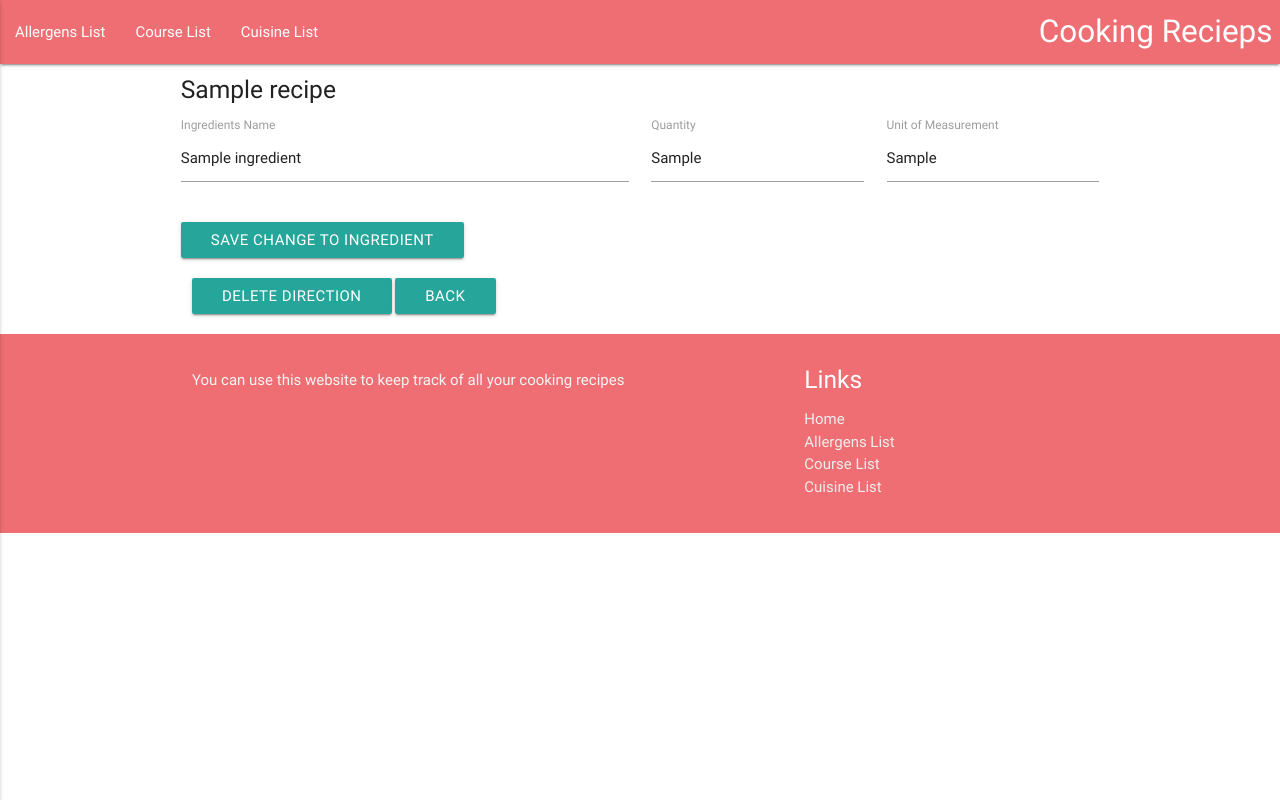
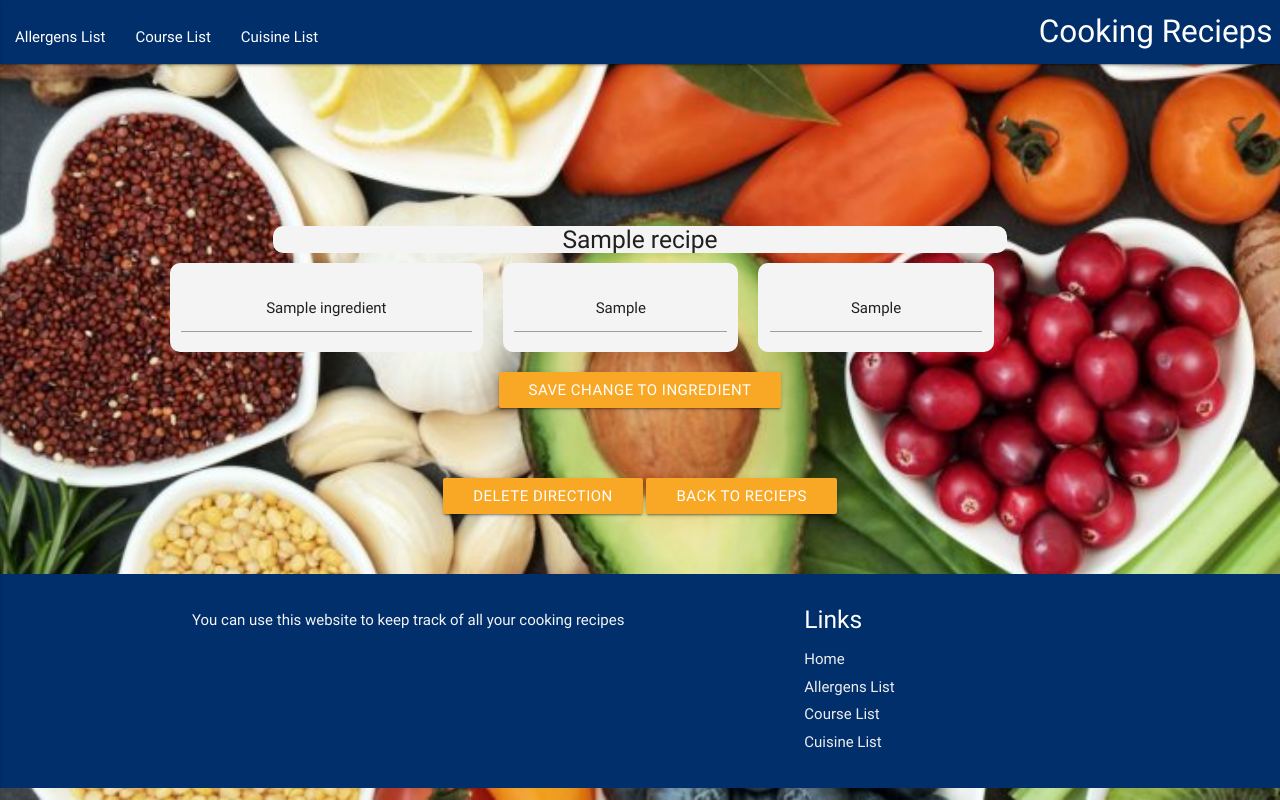
Before and after one commit to GarethMellon/data-centric-project, a Flask app: page /ingredients/1/1/ in a window 1280 px wide. Run offline with Flask 2, Linux system fonts and the light colour scheme; tables that the repository leaves empty hold one stand-in row (values such as "Sample post").

Commit message:
added CSS work to all pages

```diff
--- a/static/css/style.css
+++ b/static/css/style.css
@@ -2,8 +2,121 @@
     display: flex;
     min-height: 100vh;
     flex-direction: column;
+    background-image: url('/static/background/food_image.jpg');
+    background-repeat: no-repeat;
+    background-size: cover
   }
 
   main {
     flex: 1 0 auto;
   }
+
+  /* home page */
+
+  nav,
+  footer,
+  .page-footer {
+    background-color: #002f6c;
+  }
+
+  .container-position {
+    margin-top: 150px;
+  }
+
+  .collapsible-background,
+  textarea,
+  input {
+    background-color: #f4f4f4;
+  }
+
+  .sub-footer {
+    text-align: center;
+  }
+
+  /* button styles */
+
+  .btn {
+    background-color: #f9a825;
+  }
+
+  .icon-color {
+    color: #f9a825;
+  }
+
+  .icon-color:hover {
+    transition: .2s ease-out;
+    color: #26a69a;
+
+  }
+
+
+  .btn-recipe {
+    float: right;
+  }
+
+  .btn-new-recipe {
+    text-align: center;
+    width: 300px;
+  }
+
+  /* general headings colours*/
+
+  .collection-header-sub,
+  .collection-item-sub {
+    background-color: #f4f4f4;
+    text-align: center;
+    width: 80%;
+    border-radius: 10px;
+    margin: auto;
+    margin-top: 5px;
+  }
+
+  li {
+    margin: auto;
+    margin-top: 5px;
+  }
+
+
+
+  /* sub forms */
+
+  form {
+    text-align: center;
+    margin-bottom: 50px;
+  }
+
+  textarea {
+    width: 80%;
+    text-align: left;
+  }
+
+  label {
+    visibility: hidden;
+  }
+
+  .ingredients_text {
+    background-color: #f4f4f4;
+    text-align: center;
+    border-radius: 10px;
+  }
+
+  textarea {
+    height: 150px
+  }
+
+  ul,
+  .collection {
+    border: 0px
+  }
+
+  .selector,
+  .select-wrapper {
+    background: #f4f4f4;
+  }
+
+  .ingredient {
+    background: #f4f4f4;
+    border-radius: 10px;
+    margin: 0 20px 0 20px;
+    width: 30%;
+  }
--- a/templates/allergens_list.html
+++ b/templates/allergens_list.html
@@ -11,7 +11,7 @@
                             <div class="collapsible-header"><i class="material-icons">settings_ethernet</i>Allergens List</div>
                             {% for row in allergens_list_data %}
                             <div class="collapsible-body"><span>{{ row.allergens_list_name }} </span>
-                                <a href="{{ url_for('delete_allergens_list', allergens_list_ID = row.allergens_list_ID) }}" class="secondary-content"><i class = "material-icons">delete</i></a>
+                                <a href="{{ url_for('delete_allergens_list', allergens_list_ID = row.allergens_list_ID) }}" class="secondary-content"><i class = "material-icons icon-color">delete</i></a>
                             </div>
                             {% endfor %}
                         </li>
@@ -32,8 +32,8 @@
             </div>
 
             <div class="col s12">
-                <div class="row">
-                    <a href="{{url_for('index')}}" class="btn">Back to Homepage</a>
+                <div class="row sub-footer">
+                    <a href="{{url_for('index')}}" class="btn">Back to Recieps</a>
                 </div>
             </div>
         </div>
--- a/templates/base.html
+++ b/templates/base.html
@@ -40,7 +40,15 @@
         <li>{{ message }}</li>
         {% endfor %}
     </ul>
-    {% endif %} {% endwith %} {% block body %}{% endblock %} {% block content %} {% endblock %}
+    {% endif %} {% endwith %} {% block body %}{% endblock %}
+
+    <div class=" col s12">
+        <div class="row container-position">
+            {% block content %} {% endblock %}
+        </div>
+    </div>
+
+
 
     <!-- footer for all pages -->
     <footer class="page-footer">
--- a/templates/course_list.html
+++ b/templates/course_list.html
@@ -11,7 +11,7 @@
                             <div class="collapsible-header"><i class="material-icons">settings_ethernet</i>Course List</div>
                             {% for row in course_list_data %}
                             <div class="collapsible-body"><span>{{ row.course_list_name }} </span>
-                                <a href="{{ url_for('delete_course_list', course_list_ID = row.course_list_ID) }}" class="secondary-content"><i class = "material-icons">delete</i></a>
+                                <a href="{{ url_for('delete_course_list', course_list_ID = row.course_list_ID) }}" class="secondary-content"><i class = "material-icons icon-color">delete</i></a>
                             </div>
                             {% endfor %}
                         </li>
@@ -32,8 +32,8 @@
             </div>
 
             <div class="col s12">
-                <div class="row">
-                    <a href="{{url_for('index')}}" class="btn">Back to Homepage</a>
+                <div class="row sub-footer">
+                    <a href="{{url_for('index')}}" class="btn">Back to Recieps</a>
                 </div>
             </div>
         </div>
--- a/templates/cuisine_list.html
+++ b/templates/cuisine_list.html
@@ -11,7 +11,7 @@
                             <div class="collapsible-header"><i class="material-icons">settings_ethernet</i>Cuisine List</div>
                             {% for row in cuisine_list_data %}
                             <div class="collapsible-body"><span>{{ row.cuisine_list_name }} </span>
-                                <a href="{{ url_for('delete_cuisine_list', cuisine_list_ID = row.cuisine_list_ID) }}" class="secondary-content"><i class = "material-icons">delete</i></a>
+                                <a href="{{ url_for('delete_cuisine_list', cuisine_list_ID = row.cuisine_list_ID) }}" class="secondary-content"><i class = "material-icons icon-color">delete</i></a>
                             </div>
                             {% endfor %}
                         </li>
@@ -32,8 +32,8 @@
             </div>
 
             <div class="col s12">
-                <div class="row">
-                    <a href="{{url_for('index')}}" class="btn">Back to Homepage</a>
+                <div class="row sub-footer">
+                    <a href="{{url_for('index')}}" class="btn">Back to Recieps</a>
                 </div>
             </div>
         </div>
--- a/templates/ingredients.html
+++ b/templates/ingredients.html
@@ -6,25 +6,25 @@
 
             {% for row in ingredient_data %}
             <div class="row">
-                <div class="collection-header">
+                <div class="collection-header collection-header-sub">
                     <h5>{{ row.recipe_name }}</h5>
                 </div>
                 {% if row.ingredients_name %}
                 <form action="{{ url_for('edit_ingredient', recipe_ID = row.recipe_ID , ingredient_ID = row.ingredients_ID ) }}" method="POST">
-                    <div class="row">
-                        <div class="col s6">
+                    <div class="row ingredient-row">
+                        <div class="col s4 ingredient">
                             <label class="active" for="ingredients_name">Ingredients Name</label>
-                            <input value="{{row.ingredients_name}}" id="ingredients_name" name="ingredients_name" type="text" class="validate">
+                            <input value="{{row.ingredients_name}}" id="ingredients_name" name="ingredients_name" type="text" class="validate ingredients_text">
                         </div>
 
-                        <div class="col s3">
+                        <div class="col s3 ingredient">
                             <label class="active" for="ingredient_quantity">Quantity</label>
-                            <input value="{{row.ingredient_quantity}}" id="ingredient_quantity" name="ingredient_quantity" type="text" class="validate">
+                            <input value="{{row.ingredient_quantity}}" id="ingredient_quantity" name="ingredient_quantity" type="text" class="validate ingredients_text">
                         </div>
 
-                        <div class="col s3">
+                        <div class="col s3 ingredient">
                             <label class="active" for="ingredients_unit_of_measurement">Unit of Measurement</label>
-                            <input value="{{row.ingredients_unit_of_measurement}}" id="ingredients_unit_of_measurement" name="ingredients_unit_of_measurement" type="text" class="validate">
+                            <input value="{{row.ingredients_unit_of_measurement}}" id="ingredients_unit_of_measurement" name="ingredients_unit_of_measurement" type="text" class="validate ingredients_text">
                         </div>
                     </div>
                     <input type="submit" class="btn" value="Save Change To Ingredient" />
@@ -32,20 +32,20 @@
                 {% else %}
 
                 <form action="{{ url_for('add_ingredient_to_recipe', recipe_ID = row.recipe_ID ) }}" method="POST">
-                    <div class="row">
-                        <div class="col s6">
+                    <div class="row ingredient-row">
+                        <div class="col s4 ingredient">
                             <label class="active" for="ingredients_name">Ingredients Name</label>
-                            <input value="" id="ingredients_name" name="ingredients_name" type="text" class="validate">
+                            <input placeholder="Ingredients Name" value="" id="ingredients_name" name="ingredients_name" type="text" class="validate ingredients_text">
                         </div>
 
-                        <div class="col s3">
+                        <div class="col s3 ingredient">
                             <label class="active" for="ingredient_quantity">Quantity</label>
-                            <input value="" id="ingredient_quantity" name="ingredient_quantity" type="text" class="validate">
+                            <input placeholder="Quantity" value="" id="ingredient_quantity" name="ingredient_quantity" type="text" class="validate ingredients_text">
                         </div>
 
-                        <div class="col s3">
+                        <div class="col s3 ingredient">
                             <label class="active" for="ingredients_unit_of_measurement">Unit of Measurement</label>
-                            <input value="" id="ingredients_unit_of_measurement" name="ingredients_unit_of_measurement" type="text" class="validate">
+                            <input placeholder="Unit of Measurement" value="" id="ingredients_unit_of_measurement" name="ingredients_unit_of_measurement" type="text" class="validate ingredients_text">
                         </div>
                     </div>
                     <input type="submit" class="btn" value="Add New Ingredient" />
@@ -54,8 +54,11 @@
                 {% endif %}
 
             </div>
-            <a href="{{url_for('delete_ingredient_from_recipe', recipe_ID = row.recipe_ID, ingredient_ID = row.ingredients_ID) }}" class="btn">Delete Direction</a>
-            <a href="{{url_for('recieps', recipe_ID = row.recipe_ID)}}" class="btn">Back</a> {% endfor %}
+            <div class="row sub-footer">
+                <a href="{{url_for('delete_ingredient_from_recipe', recipe_ID = row.recipe_ID, ingredient_ID = row.ingredients_ID) }}" class="btn">Delete Direction</a>
+                <a href="{{url_for('recieps', recipe_ID = row.recipe_ID)}}" class="btn">Back To Recieps</a>
+            </div>
+            {% endfor %}
 
         </div>
     </div>
```
Also changed, not shown: templates/allergens.html (+5 -5 lines), templates/course.html (+4 -4 lines), templates/cuisine.html (+6 -6 lines), templates/directions.html (+6 -3 lines), templates/index.html (+7 -5 lines), templates/recieps.html (+14 -14 lines), templates/youtube_link.html (+8 -4 lines), README.md, static/background/food_image.jpg (added).
